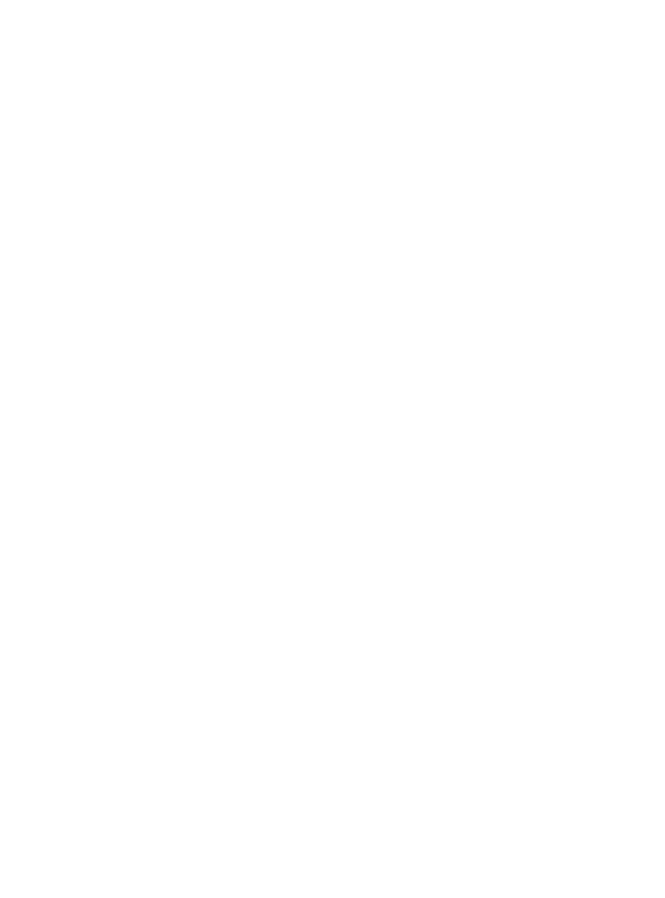
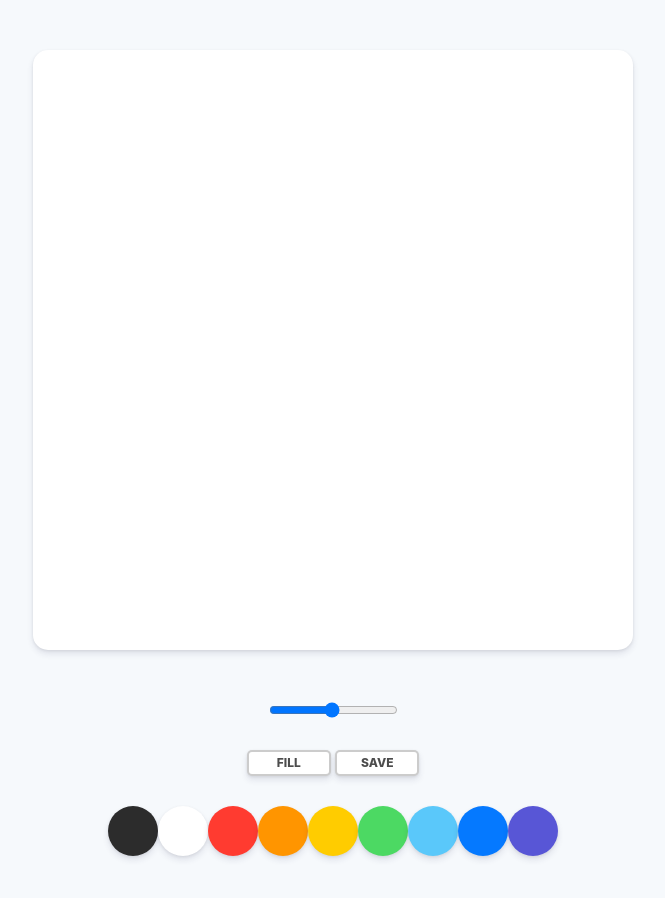
Before and after one commit to jiho-bae/vanillaJS-drawingBoard, a plain HTML site: page index.html in a window 1280 px wide. Shown: the whole page, without its empty margins (307-972 px from the left). Before the commit the page ends 800 px from the top, so only its background shows below. Drawn offline with Linux system fonts and the light colour scheme.

Commit message:
add canvas,btns,color-picker. after that, stroke in canvas, change color that you chosen.

```diff
--- a/app.js
+++ b/app.js
@@ -0,0 +1,48 @@
+const canvas = document.getElementById("jsCanvas");
+const colors = document.getElementsByClassName("jsColor");
+const ctx = canvas.getContext("2d");
+
+canvas.width = 600;
+canvas.height = 600;
+
+ctx.strokeStlye = "#2c2c2c";
+ctx.lineWidth = 2.5;
+
+
+let painting = false;
+
+const startPainting = () => {
+    painting = true;
+
+}
+const stopPainting = ()=> {
+    painting=false;
+}
+
+const onMouseMove = event => {
+    const x = event.offsetX;
+    const y = event.offsetY;
+    if (!painting){
+        ctx.beginPath();
+        ctx.moveTo(x,y);
+    } else{
+        ctx.lineTo(x,y);
+        ctx.stroke();
+    }
+}
+
+function handleColorClick(event){
+    const color = event.target.style.backgroundColor;
+    ctx.strokeStyle = color;
+}
+
+if(canvas){
+    canvas.addEventListener("mousemove", onMouseMove);
+    canvas.addEventListener("mousedown", startPainting);
+    canvas.addEventListener("mouseup", stopPainting);
+    canvas.addEventListener("mouseleave", stopPainting);
+}
+
+console.log(Array.from(colors));
+
+Array.from(colors).forEach(color => color.addEventListener("click", handleColorClick));
--- a/index.html
+++ b/index.html
@@ -8,6 +8,27 @@
     <title>PaintJS</title>
 </head>
 <body>
+    <canvas id="jsCanvas" class="canvas"></canvas>
+    <div class="controls">
+      <div class="controls__range">
+        <input type="range" id="jsRange" min="0.1" max="5.0" value="2.5" step="0.1">
+      </div>
+      <div class="controls__btns">
+        <button id="jsMode">Fill</button>
+        <button id="jsSave">Save</button>
+      </div>
+      <div class="controls__colors" id="jsColors">
+        <div class="controls__color jsColor" style="background-color:#2c2c2c"></div>
+        <div class="controls__color jsColor" style="background-color:white"></div>
+        <div class="controls__color jsColor" style="background-color:#FF3B30"></div>
+        <div class="controls__color jsColor" style="background-color:#FF9500"></div>
+        <div class="controls__color jsColor" style="background-color:#FFCC00"></div>
+        <div class="controls__color jsColor" style="background-color:#4CD963"></div>
+        <div class="controls__color jsColor" style="background-color:#5AC8FA"></div>
+        <div class="controls__color jsColor" style="background-color:#0579FF"></div>
+        <div class="controls__color jsColor" style="background-color:#5856D6"></div>
+      </div>
+    </div>
     <script src="app.js"></script>
 </body>
 </html>
--- /dev/null
+++ b/reset.css
@@ -0,0 +1,124 @@
+html,
+body,
+div,
+span,
+applet,
+object,
+iframe,
+h1,
+h2,
+h3,
+h4,
+h5,
+h6,
+p,
+blockquote,
+pre,
+a,
+abbr,
+acronym,
+address,
+big,
+cite,
+code,
+del,
+dfn,
+em,
+img,
+ins,
+kbd,
+q,
+s,
+samp,
+small,
+strike,
+strong,
+sub,
+sup,
+tt,
+var,
+b,
+u,
+i,
+center,
+dl,
+dt,
+dd,
+ol,
+ul,
+li,
+fieldset,
+form,
+label,
+legend,
+table,
+caption,
+tbody,
+tfoot,
+thead,
+tr,
+th,
+td,
+article,
+aside,
+canvas,
+details,
+embed,
+figure,
+figcaption,
+footer,
+header,
+hgroup,
+menu,
+nav,
+output,
+ruby,
+section,
+summary,
+time,
+mark,
+audio,
+video {
+  margin: 0;
+  padding: 0;
+  border: 0;
+  font-size: 100%;
+  font: inherit;
+  vertical-align: baseline;
+}
+/* HTML5 display-role reset for older browsers */
+article,
+aside,
+details,
+figcaption,
+figure,
+footer,
+header,
+hgroup,
+menu,
+nav,
+section {
+  display: block;
+}
+body {
+  line-height: 1;
+}
+ol,
+ul {
+  list-style: none;
+}
+blockquote,
+q {
+  quotes: none;
+}
+blockquote:before,
+blockquote:after,
+q:before,
+q:after {
+  content: "";
+  content: none;
+}
+table {
+  border-collapse: collapse;
+  border-spacing: 0;
+}
--- a/style.css
+++ b/style.css
@@ -0,0 +1,65 @@
+@import "reset.css";
+body {
+  background-color: #f6f9fc;
+  font-family: -apple-system, BlinkMacSystemFont, "Segoe UI", Roboto, Oxygen,
+    Ubuntu, Cantarell, "Open Sans", "Helvetica Neue", sans-serif;
+  display: flex;
+  flex-direction: column;
+  align-items: center;
+  padding: 50px 0px;
+}
+
+.canvas {
+  width: 600px;
+  height: 600px;
+  background-color: white;
+  border-radius: 15px;
+  box-shadow: 0 4px 6px rgba(50, 50, 93, 0.11), 0 1px 3px rgba(0, 0, 0, 0.08);
+}
+
+.controls {
+  margin-top: 50px;
+  display: flex;
+  flex-direction: column;
+  align-items: center;
+}
+
+.controls .controls__range {
+  margin-bottom: 30px;
+}
+
+.controls .controls__btns {
+  margin-bottom: 30px;
+}
+
+.controls__btns button {
+  all: unset;
+  cursor: pointer;
+  background-color: white;
+  padding: 5px 0px;
+  width: 80px;
+  text-align: center;
+  border-radius: 5px;
+  box-shadow: 0 4px 6px rgba(50, 50, 93, 0.11), 0 1px 3px rgba(0, 0, 0, 0.08);
+  border: 2px solid rgba(0, 0, 0, 0.2);
+  color: rgba(0, 0, 0, 0.7);
+  text-transform: uppercase;
+  font-weight: 800;
+  font-size: 12px;
+}
+
+.controls__btns button:active {
+  transform: scale(0.98);
+}
+
+.controls .controls__colors {
+  display: flex;
+}
+
+.controls__colors .controls__color {
+  width: 50px;
+  height: 50px;
+  border-radius: 25px;
+  cursor: pointer;
+  box-shadow: 0 4px 6px rgba(50, 50, 93, 0.11), 0 1px 3px rgba(0, 0, 0, 0.08);
+}
```
